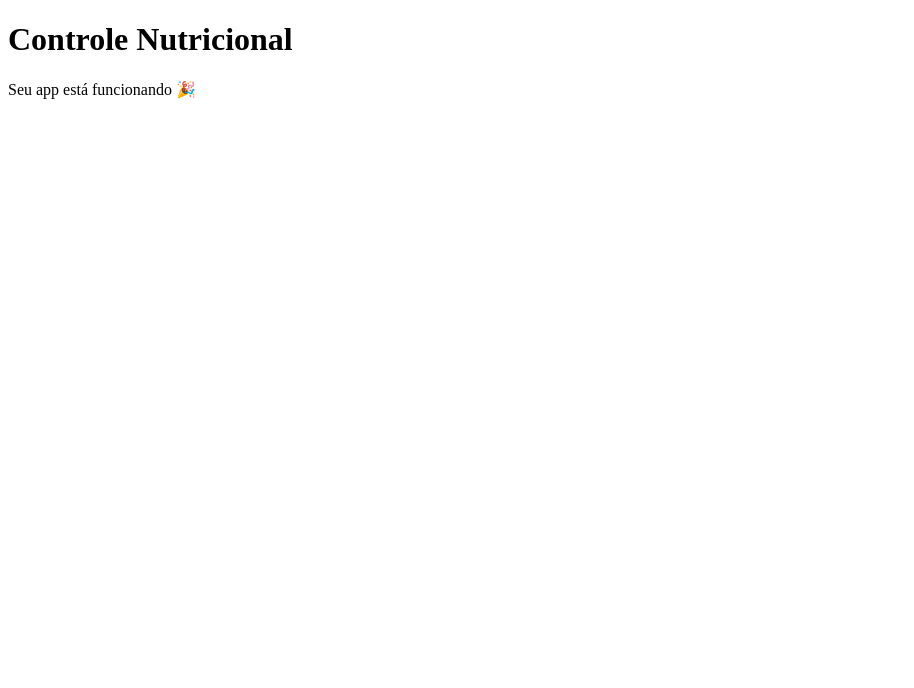
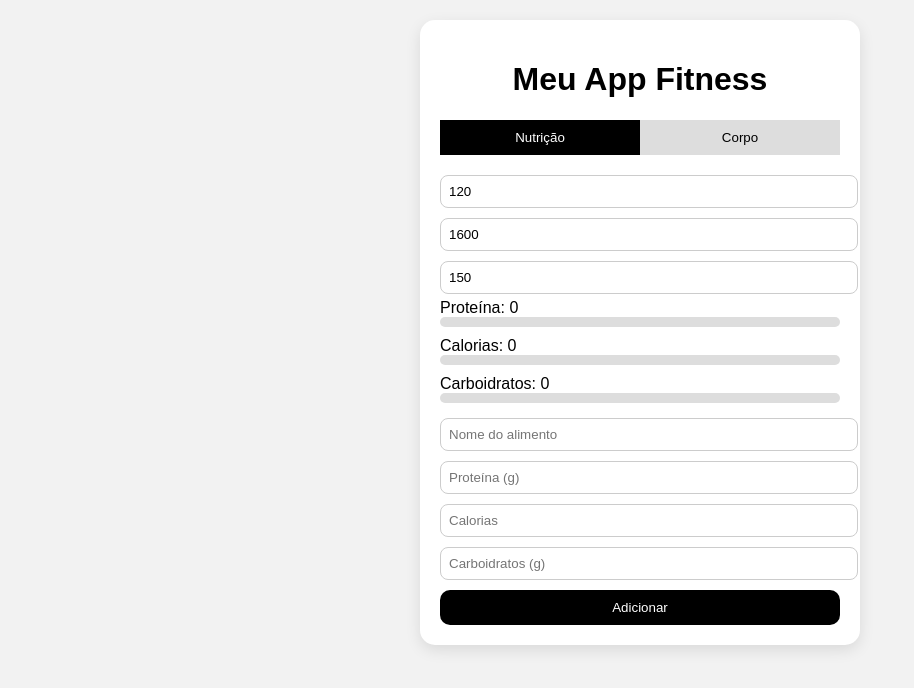
Before and after one commit to angelicarodriguesventura-beep/controle-nutricional, a website: page index.html in a window 1280 px wide. Shown: the whole page, without its empty margins (0-914 px from the left). Drawn offline with Linux system fonts and the light colour scheme.

Commit message:
Update index.html

```diff
--- a/index.html
+++ b/index.html
@@ -2,10 +2,202 @@
 <html>
 <head>
   <meta charset="UTF-8">
-  <title>Controle Nutricional</title>
+  <title>Meu App Fitness</title>
+  <meta name="viewport" content="width=device-width, initial-scale=1.0">
+  <style>
+    body {
+      font-family: Arial, sans-serif;
+      background: #f2f2f2;
+      margin: 0;
+      padding: 20px;
+    }
+
+    .container {
+      max-width: 400px;
+      margin: auto;
+      background: white;
+      padding: 20px;
+      border-radius: 15px;
+      box-shadow: 0 5px 15px rgba(0,0,0,0.1);
+    }
+
+    h1 {
+      text-align: center;
+    }
+
+    .tabs {
+      display: flex;
+      margin-bottom: 15px;
+    }
+
+    .tabs button {
+      flex: 1;
+      padding: 10px;
+      border: none;
+      cursor: pointer;
+      background: #ddd;
+    }
+
+    .tabs button.active {
+      background: black;
+      color: white;
+    }
+
+    input {
+      width: 100%;
+      padding: 8px;
+      margin: 5px 0;
+      border-radius: 8px;
+      border: 1px solid #ccc;
+    }
+
+    button.add {
+      background: black;
+      color: white;
+      padding: 10px;
+      border-radius: 10px;
+      width: 100%;
+      border: none;
+      margin-top: 5px;
+    }
+
+    .item {
+      background: #f7f7f7;
+      padding: 8px;
+      border-radius: 8px;
+      margin-top: 5px;
+      font-size: 14px;
+    }
+
+    .bar {
+      height: 10px;
+      background: #ddd;
+      border-radius: 10px;
+      margin-bottom: 10px;
+    }
+
+    .bar-fill {
+      height: 10px;
+      background: black;
+      border-radius: 10px;
+      width: 0%;
+    }
+  </style>
 </head>
+
 <body>
-  <h1>Controle Nutricional</h1>
-  <p>Seu app está funcionando 🎉</p>
+
+<div class="container">
+  <h1>Meu App Fitness</h1>
+
+  <div class="tabs">
+    <button id="tabNutri" class="active" onclick="mostrar('nutri')">Nutrição</button>
+    <button id="tabCorpo" onclick="mostrar('corpo')">Corpo</button>
+  </div>
+
+  <!-- NUTRIÇÃO -->
+  <div id="nutri">
+
+    <input type="number" id="metaProteina" placeholder="Meta Proteína (g)" value="120">
+    <input type="number" id="metaCalorias" placeholder="Meta Calorias" value="1600">
+    <input type="number" id="metaCarbo" placeholder="Meta Carbo (g)" value="150">
+
+    <div>Proteína: <span id="totalProteina">0</span></div>
+    <div class="bar"><div id="barProteina" class="bar-fill"></div></div>
+
+    <div>Calorias: <span id="totalCalorias">0</span></div>
+    <div class="bar"><div id="barCalorias" class="bar-fill"></div></div>
+
+    <div>Carboidratos: <span id="totalCarbo">0</span></div>
+    <div class="bar"><div id="barCarbo" class="bar-fill"></div></div>
+
+    <input type="text" id="nome" placeholder="Nome do alimento">
+    <input type="number" id="proteina" placeholder="Proteína (g)">
+    <input type="number" id="calorias" placeholder="Calorias">
+    <input type="number" id="carbo" placeholder="Carboidratos (g)">
+
+    <button class="add" onclick="adicionar()">Adicionar</button>
+
+    <div id="lista"></div>
+  </div>
+
+  <!-- CORPO -->
+  <div id="corpo" style="display:none;">
+    <input type="number" id="peso" placeholder="Peso (kg)">
+    <input type="number" id="altura" placeholder="Altura (cm)">
+    <input type="number" id="cintura" placeholder="Cintura (cm)">
+    <input type="number" id="quadril" placeholder="Quadril (cm)">
+    <input type="number" id="pescoco" placeholder="Pescoço (cm)">
+
+    <button class="add" onclick="calcularCorpo()">Calcular</button>
+
+    <div id="resultadoCorpo"></div>
+  </div>
+
+</div>
+
+<script>
+let alimentos = [];
+
+function mostrar(aba){
+  document.getElementById("nutri").style.display = aba === "nutri" ? "block" : "none";
+  document.getElementById("corpo").style.display = aba === "corpo" ? "block" : "none";
+
+  document.getElementById("tabNutri").classList.toggle("active", aba==="nutri");
+  document.getElementById("tabCorpo").classList.toggle("active", aba==="corpo");
+}
+
+function adicionar(){
+  let nome = document.getElementById("nome").value;
+  let p = Number(document.getElementById("proteina").value) || 0;
+  let c = Number(document.getElementById("calorias").value) || 0;
+  let carb = Number(document.getElementById("carbo").value) || 0;
+
+  alimentos.push({nome,p,c,carb});
+  atualizar();
+}
+
+function atualizar(){
+  let totalP = 0, totalC = 0, totalCarb = 0;
+  let lista = document.getElementById("lista");
+  lista.innerHTML = "";
+
+  alimentos.forEach(a=>{
+    totalP += a.p;
+    totalC += a.c;
+    totalCarb += a.carb;
+
+    lista.innerHTML += `<div class="item">${a.nome} | P:${a.p}g C:${a.carb}g Kcal:${a.c}</div>`;
+  });
+
+  document.getElementById("totalProteina").innerText = totalP;
+  document.getElementById("totalCalorias").innerText = totalC;
+  document.getElementById("totalCarbo").innerText = totalCarb;
+
+  let metaP = document.getElementById("metaProteina").value;
+  let metaC = document.getElementById("metaCalorias").value;
+  let metaCarb = document.getElementById("metaCarbo").value;
+
+  document.getElementById("barProteina").style.width = (totalP/metaP*100)+"%";
+  document.getElementById("barCalorias").style.width = (totalC/metaC*100)+"%";
+  document.getElementById("barCarbo").style.width = (totalCarb/metaCarb*100)+"%";
+}
+
+function calcularCorpo(){
+  let peso = Number(document.getElementById("peso").value);
+  let altura = Number(document.getElementById("altura").value)/100;
+  let cintura = Number(document.getElementById("cintura").value);
+  let quadril = Number(document.getElementById("quadril").value);
+  let pescoco = Number(document.getElementById("pescoco").value);
+
+  let imc = peso/(altura*altura);
+
+  let gordura = 163.205 * Math.log10(cintura + quadril - pescoco) - 97.684 * Math.log10(altura*100) - 78.387;
+
+  document.getElementById("resultadoCorpo").innerHTML =
+    `IMC: ${imc.toFixed(1)}<br>% Gordura estimado: ${gordura.toFixed(1)}%`;
+}
+</script>
+
 </body>
 </html>
```
